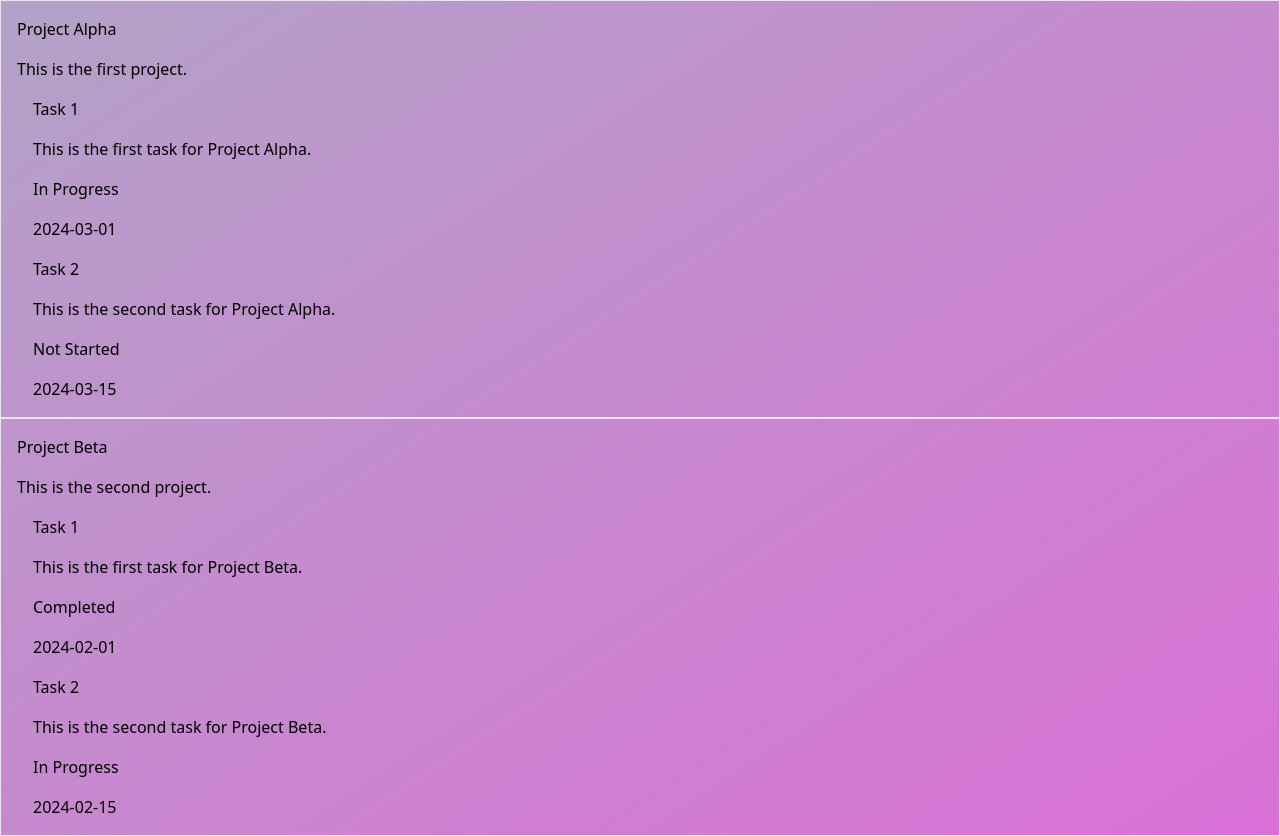
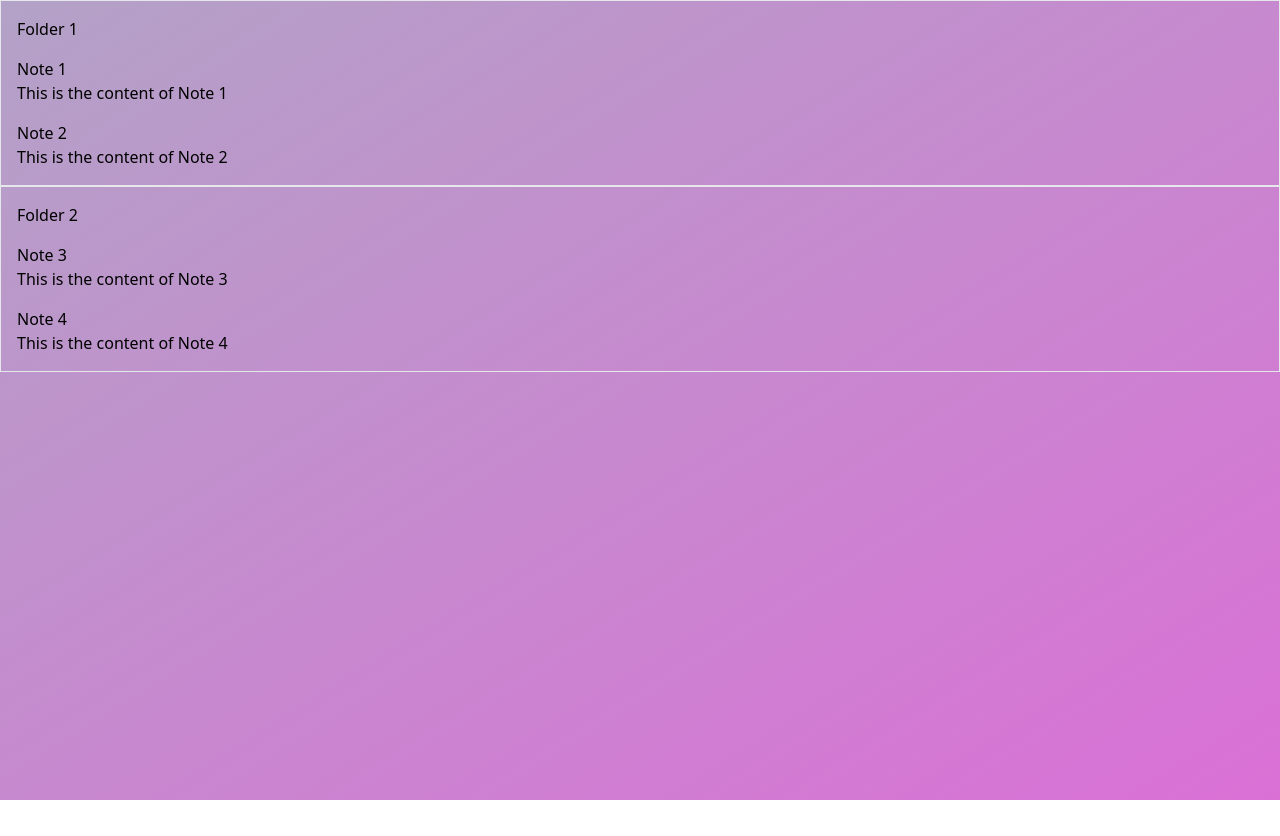
Before and after one commit to Gavhart/plums, a Next.js app: page /projects in a window 1280 px wide. After the commit the page ends 800 px from the top, so only its background shows below. Built offline with nearby package versions, Linux system fonts and the light colour scheme.

Commit message:
Reworked data

```diff
--- a/src/app/projects/page.tsx
+++ b/src/app/projects/page.tsx
@@ -3,16 +3,17 @@ import projectData from "@/data/data.json";
 export default function TasksPage() {
   return (
     <>
-      {projectData.projects.map((project) => (
-        <div key={project.id} className="border py-4 px-4 flex flex-col gap-4">
-          <p>{project.name}</p>
-          <p>{project.description}</p>
-          {project.tasks.map((task) => (
-            <div key={task.id} className="flex flex-col gap-4 pl-4">
-              <p>{task.title}</p>
-              <p>{task.description}</p>
-              <p>{task.status}</p>
-              <p>{task.dueDate}</p>
+      {projectData.folders.map((folder) => (
+        <div
+          key={folder.id}
+          className="border py-4 px-4 flex flex-col gap-4 cursor-pointer"
+        >
+          <p>{folder.name}</p>
+          {/*  Display notes inside the folder */}
+          {folder.notes.map((note) => (
+            <div key={note.id}>
+              <p>{note.title}</p>
+              <p>{note.content}</p>
             </div>
           ))}
         </div>
--- a/src/data/data.json
+++ b/src/data/data.json
@@ -1,44 +1,46 @@
 {
-  "projects": [
+  "folders": [
     {
       "id": "1",
-      "name": "Project Alpha",
-      "description": "This is the first project.",
-      "tasks": [
+      "name": "Folder 1",
+      "notes": [
         {
           "id": "1",
-          "title": "Task 1",
-          "description": "This is the first task for Project Alpha.",
-          "status": "In Progress",
-          "dueDate": "2024-03-01"
+          "title": "Note 1",
+          "content": "This is the content of Note 1",
+          "created_at": "2024-02-13T22:37:01Z",
+          "updated_at": "2024-02-13T22:37:01Z",
+          "tags": ["tag1", "tag2"]
         },
         {
           "id": "2",
-          "title": "Task 2",
-          "description": "This is the second task for Project Alpha.",
-          "status": "Not Started",
-          "dueDate": "2024-03-15"
+          "title": "Note 2",
+          "content": "This is the content of Note 2",
+          "created_at": "2024-02-13T22:37:01Z",
+          "updated_at": "2024-02-13T22:37:01Z",
+          "tags": ["tag3", "tag4"]
         }
       ]
     },
     {
       "id": "2",
-      "name": "Project Beta",
-      "description": "This is the second project.",
-      "tasks": [
+      "name": "Folder 2",
+      "notes": [
         {
           "id": "3",
-          "title": "Task 1",
-          "description": "This is the first task for Project Beta.",
-          "status": "Completed",
-          "dueDate": "2024-02-01"
+          "title": "Note 3",
+          "content": "This is the content of Note 3",
+          "created_at": "2024-02-13T22:37:01Z",
+          "updated_at": "2024-02-13T22:37:01Z",
+          "tags": ["tag5", "tag6"]
         },
         {
           "id": "4",
-          "title": "Task 2",
-          "description": "This is the second task for Project Beta.",
-          "status": "In Progress",
-          "dueDate": "2024-02-15"
+          "title": "Note 4",
+          "content": "This is the content of Note 4",
+          "created_at": "2024-02-13T22:37:01Z",
+          "updated_at": "2024-02-13T22:37:01Z",
+          "tags": ["tag7", "tag8"]
         }
       ]
     }
```
